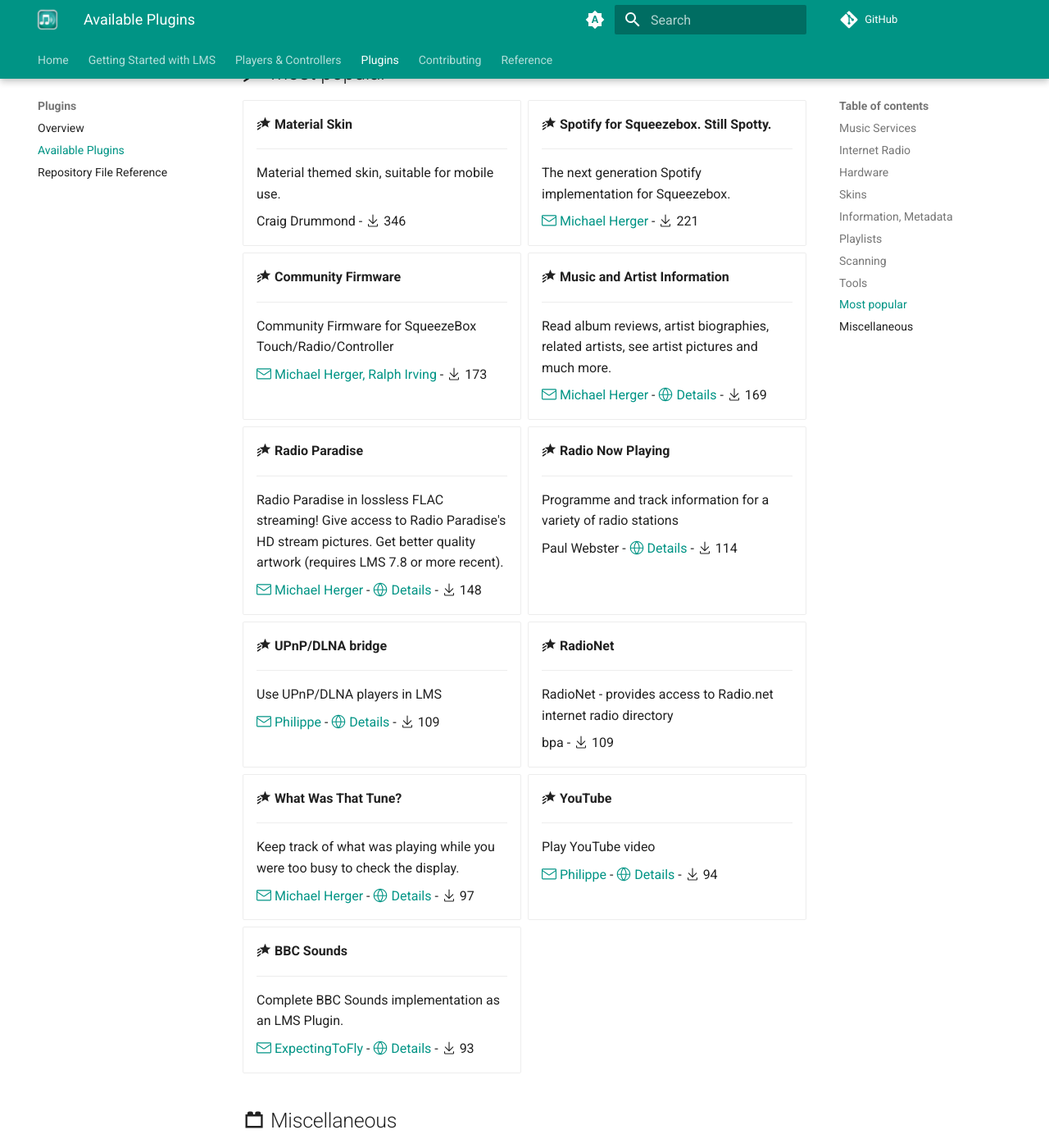
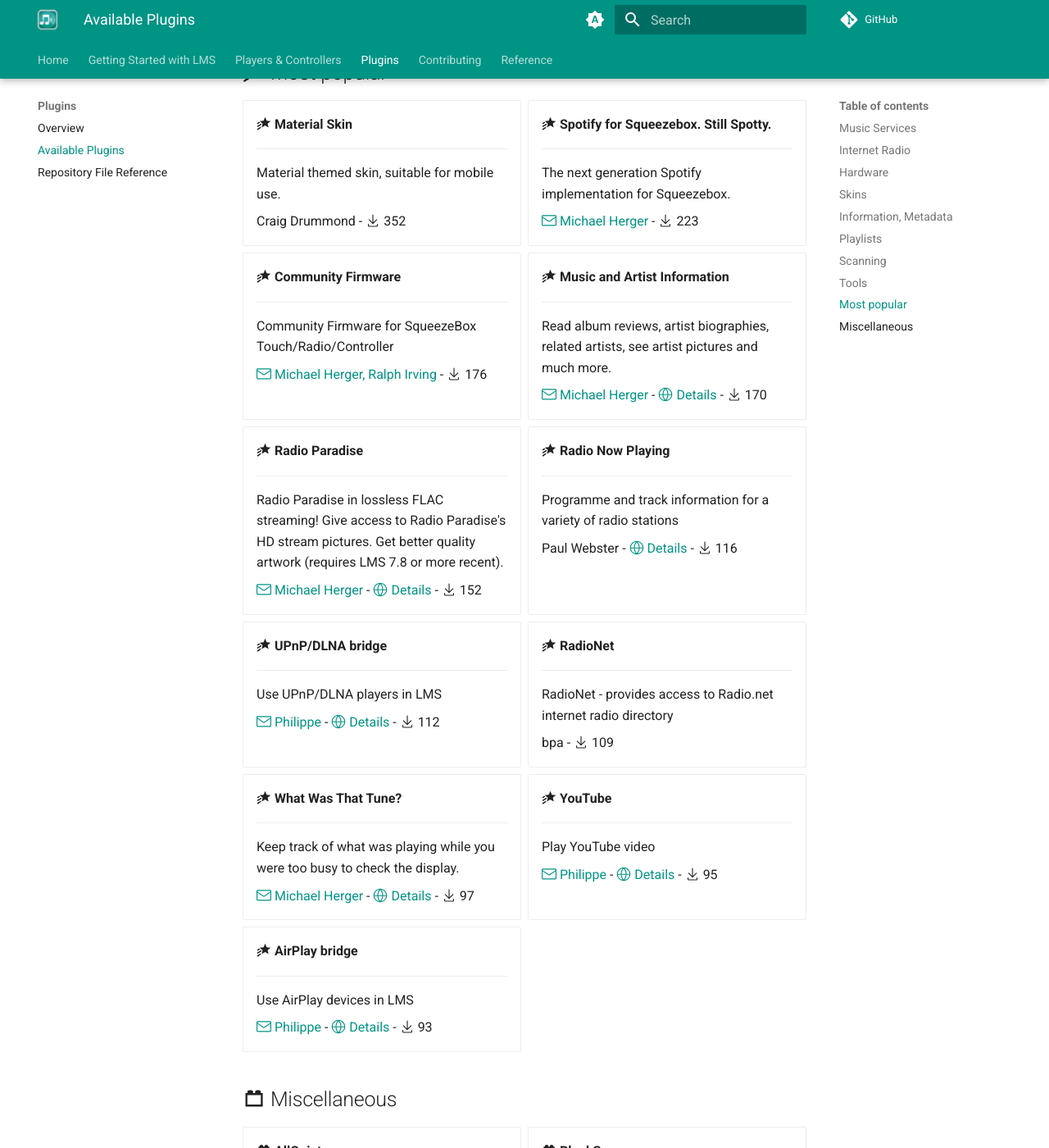
Before and after one commit to LMS-Community/lms-community.github.io, an MkDocs documentation site: the page built from docs/plugins/directory.md, in a window 1280 px wide and 1400 px high, scrolled down 15261 px. Shown: the whole window at 82% size. Built offline with MkDocs 1.6.1 and Material for MkDocs 9.7.7, drawn with Linux system fonts in a browser that asks for light colours; plug-ins that fetch from the network failed and are left out; comment, search, counter and statistics services are not loaded; some of the changed text lies outside the part shown.

Commit message:
Update external data sources

```diff
--- a/docs/plugins/directory.md
+++ b/docs/plugins/directory.md
@@ -83,7 +83,7 @@ title: Available Plugins
 
     The next generation Spotify implementation for Squeezebox.
 
-    [:octicons-mail-24: Michael Herger](mailto:slim@herger.net)    - :octicons-download-24: 221
+    [:octicons-mail-24: Michael Herger](mailto:slim@herger.net)    - :octicons-download-24: 223
 
 -   __:material-music-box-outline: TIDAL local__
 
@@ -99,7 +99,7 @@ title: Available Plugins
 
     Play YouTube video
 
-    [:octicons-mail-24: Philippe](mailto:philippe_44@outlook.com)    - [:octicons-globe-24: Details](http://github.com/philippe44/LMS-youtube)    - :octicons-download-24: 94
+    [:octicons-mail-24: Philippe](mailto:philippe_44@outlook.com)    - [:octicons-globe-24: Details](http://github.com/philippe44/LMS-youtube)    - :octicons-download-24: 95
 
 </div>
 
@@ -218,7 +218,7 @@ title: Available Plugins
 
     Programme and track information for a variety of radio stations
 
-    Paul Webster    - [:octicons-globe-24: Details](https://forums.slimdevices.com/showthread.php?115201-Announce-Radio-Now-Playing-plugin)    - :octicons-download-24: 114
+    Paul Webster    - [:octicons-globe-24: Details](https://forums.slimdevices.com/showthread.php?115201-Announce-Radio-Now-Playing-plugin)    - :octicons-download-24: 116
 
 -   __:material-radio: Radio Paradise__
 
@@ -226,7 +226,7 @@ title: Available Plugins
 
     Radio Paradise in lossless FLAC streaming! Give access to Radio Paradise's HD stream pictures. Get better quality artwork (requires LMS 7.8 or more recent).
 
-    [:octicons-mail-24: Michael Herger](mailto:slim@herger.net)    - [:octicons-globe-24: Details](https://www.herger.net/slim-plugins/)    - :octicons-download-24: 148
+    [:octicons-mail-24: Michael Herger](mailto:slim@herger.net)    - [:octicons-globe-24: Details](https://www.herger.net/slim-plugins/)    - :octicons-download-24: 152
 
 -   __:material-radio: RadioFeeds UK and Ireland__
 
@@ -392,7 +392,7 @@ title: Available Plugins
 
     Use UPnP/DLNA players in LMS
 
-    [:octicons-mail-24: Philippe](mailto:philippe_44@outlook.com)    - [:octicons-globe-24: Details](http://github.com/philippe44/LMS-to-upnp)    - :octicons-download-24: 109
+    [:octicons-mail-24: Philippe](mailto:philippe_44@outlook.com)    - [:octicons-globe-24: Details](http://github.com/philippe44/LMS-to-upnp)    - :octicons-download-24: 112
 
 -   __:material-cast-audio: WaveInput__
 
@@ -422,7 +422,7 @@ title: Available Plugins
 
     Material themed skin, suitable for mobile use.
 
-    Craig Drummond    - :octicons-download-24: 346
+    Craig Drummond    - :octicons-download-24: 352
 
 </div>
 
@@ -492,7 +492,7 @@ title: Available Plugins
 
     Read album reviews, artist biographies, related artists, see artist pictures and much more.
 
-    [:octicons-mail-24: Michael Herger](mailto:slim@herger.net)    - [:octicons-globe-24: Details](https://www.herger.net/MusicArtistInfo/)    - :octicons-download-24: 169
+    [:octicons-mail-24: Michael Herger](mailto:slim@herger.net)    - [:octicons-globe-24: Details](https://www.herger.net/MusicArtistInfo/)    - :octicons-download-24: 170
 
 -   __:material-information-box-outline: Music Information Screen__
 
@@ -924,7 +924,7 @@ title: Available Plugins
 
     Material themed skin, suitable for mobile use.
 
-    Craig Drummond    - :octicons-download-24: 346
+    Craig Drummond    - :octicons-download-24: 352
 
 -   __:material-star-shooting: Spotify for Squeezebox. Still Spotty.__
 
@@ -932,7 +932,7 @@ title: Available Plugins
 
     The next generation Spotify implementation for Squeezebox.
 
-    [:octicons-mail-24: Michael Herger](mailto:slim@herger.net)    - :octicons-download-24: 221
+    [:octicons-mail-24: Michael Herger](mailto:slim@herger.net)    - :octicons-download-24: 223
 
 -   __:material-star-shooting: Community Firmware__
 
@@ -940,7 +940,7 @@ title: Available Plugins
 
     Community Firmware for SqueezeBox Touch/Radio/Controller
 
-    [:octicons-mail-24: Michael Herger, Ralph Irving](mailto:ralph_irving@hotmail.com)    - :octicons-download-24: 173
+    [:octicons-mail-24: Michael Herger, Ralph Irving](mailto:ralph_irving@hotmail.com)    - :octicons-download-24: 176
 
 -   __:material-star-shooting: Music and Artist Information__
 
@@ -948,7 +948,7 @@ title: Available Plugins
 
     Read album reviews, artist biographies, related artists, see artist pictures and much more.
 
-    [:octicons-mail-24: Michael Herger](mailto:slim@herger.net)    - [:octicons-globe-24: Details](https://www.herger.net/MusicArtistInfo/)    - :octicons-download-24: 169
+    [:octicons-mail-24: Michael Herger](mailto:slim@herger.net)    - [:octicons-globe-24: Details](https://www.herger.net/MusicArtistInfo/)    - :octicons-download-24: 170
 
 -   __:material-star-shooting: Radio Paradise__
 
@@ -956,7 +956,7 @@ title: Available Plugins
 
     Radio Paradise in lossless FLAC streaming! Give access to Radio Paradise's HD stream pictures. Get better quality artwork (requires LMS 7.8 or more recent).
 
-    [:octicons-mail-24: Michael Herger](mailto:slim@herger.net)    - [:octicons-globe-24: Details](https://www.herger.net/slim-plugins/)    - :octicons-download-24: 148
+    [:octicons-mail-24: Michael Herger](mailto:slim@herger.net)    - [:octicons-globe-24: Details](https://www.herger.net/slim-plugins/)    - :octicons-download-24: 152
 
 -   __:material-star-shooting: Radio Now Playing__
 
@@ -964,7 +964,7 @@ title: Available Plugins
 
     Programme and track information for a variety of radio stations
 
-    Paul Webster    - [:octicons-globe-24: Details](https://forums.slimdevices.com/showthread.php?115201-Announce-Radio-Now-Playing-plugin)    - :octicons-download-24: 114
+    Paul Webster    - [:octicons-globe-24: Details](https://forums.slimdevices.com/showthread.php?115201-Announce-Radio-Now-Playing-plugin)    - :octicons-download-24: 116
 
 -   __:material-star-shooting: UPnP/DLNA bridge__
 
@@ -972,7 +972,7 @@ title: Available Plugins
 
     Use UPnP/DLNA players in LMS
 
-    [:octicons-mail-24: Philippe](mailto:philippe_44@outlook.com)    - [:octicons-globe-24: Details](http://github.com/philippe44/LMS-to-upnp)    - :octicons-download-24: 109
+    [:octicons-mail-24: Philippe](mailto:philippe_44@outlook.com)    - [:octicons-globe-24: Details](http://github.com/philippe44/LMS-to-upnp)    - :octicons-download-24: 112
 
 -   __:material-star-shooting: RadioNet__
 
@@ -996,15 +996,15 @@ title: Available Plugins
 
     Play YouTube video
 
-    [:octicons-mail-24: Philippe](mailto:philippe_44@outlook.com)    - [:octicons-globe-24: Details](http://github.com/philippe44/LMS-youtube)    - :octicons-download-24: 94
+    [:octicons-mail-24: Philippe](mailto:philippe_44@outlook.com)    - [:octicons-globe-24: Details](http://github.com/philippe44/LMS-youtube)    - :octicons-download-24: 95
 
--   __:material-star-shooting: BBC Sounds__
+-   __:material-star-shooting: AirPlay bridge__
 
     ---
 
-    Complete BBC Sounds implementation as an LMS Plugin.
+    Use AirPlay devices in LMS
 
-    [:octicons-mail-24: ExpectingToFly](mailto:stu@expectingtofly.co.uk)    - [:octicons-globe-24: Details](https://github.com/expectingtofly/LMS_BBC_Sounds_Plugin/wiki)    - :octicons-download-24: 93
+    [:octicons-mail-24: Philippe](mailto:philippe_44@outlook.com)    - [:octicons-globe-24: Details](http://github.com/philippe44/LMS-to-raop)    - :octicons-download-24: 93
 
 </div>
 
@@ -1034,7 +1034,7 @@ title: Available Plugins
 
     Community Firmware for SqueezeBox Touch/Radio/Controller
 
-    [:octicons-mail-24: Michael Herger, Ralph Irving](mailto:ralph_irving@hotmail.com)    - :octicons-download-24: 173
+    [:octicons-mail-24: Michael Herger, Ralph Irving](mailto:ralph_irving@hotmail.com)    - :octicons-download-24: 176
 
 -   __:material-toy-brick-outline: ContextMenu__
 
```
Also changed, not shown: other parts of docs/plugins/directory.md (+13 -13 lines), docs/analytics/stats.yaml (+12 -12 lines).
